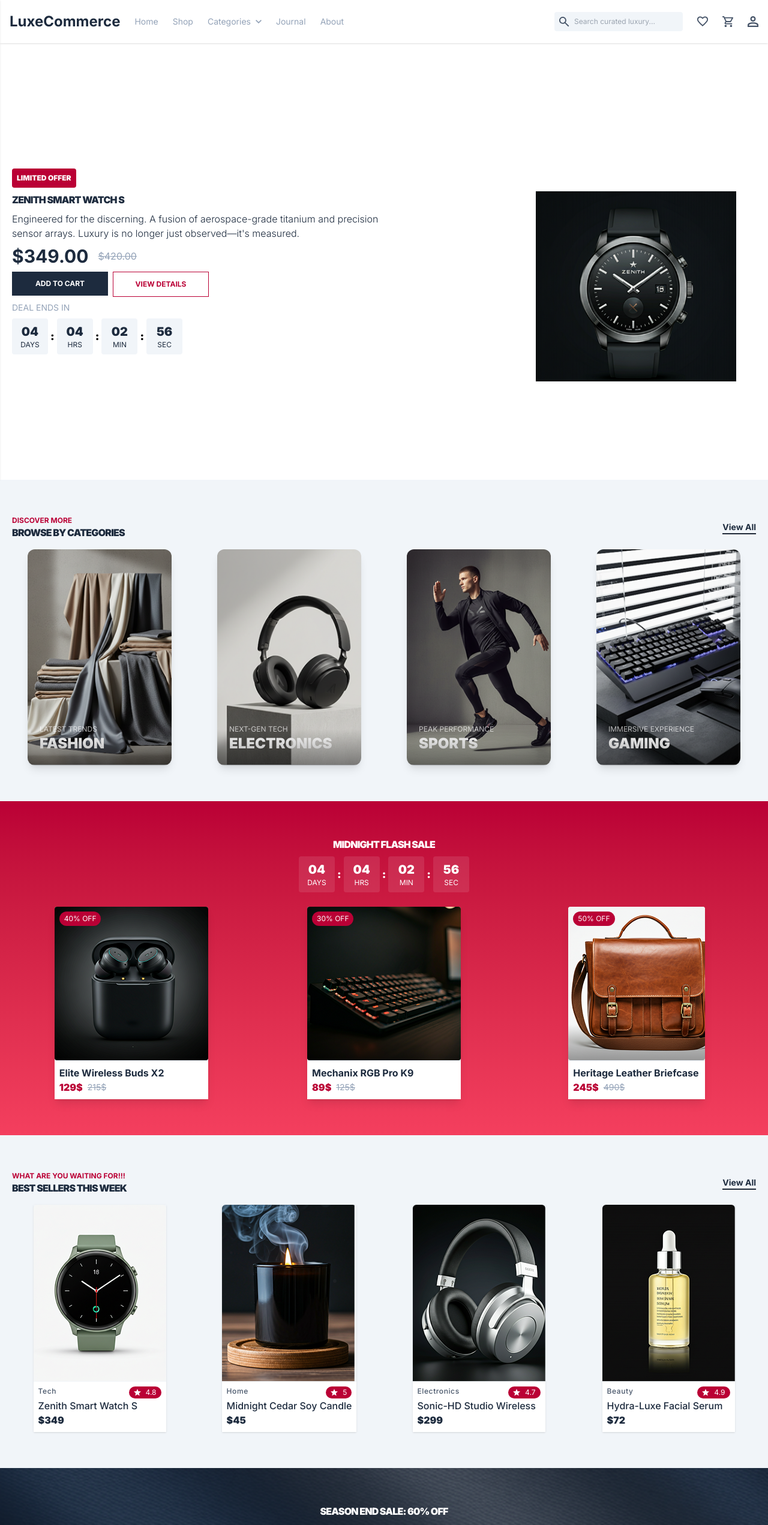
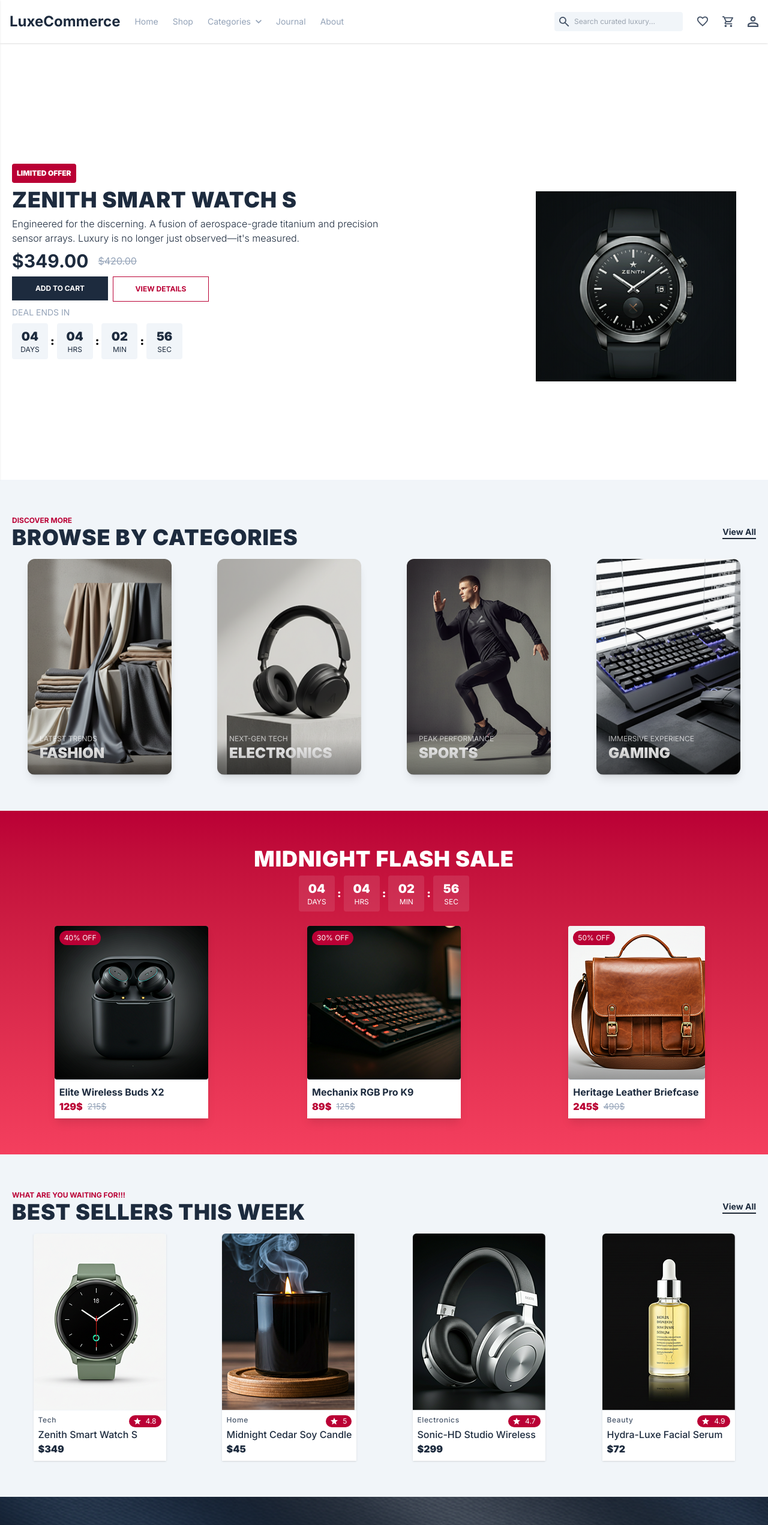
Before and after one commit to abdalla-samir/LuxeCommerce, a React (Vite) app: page / in a window 1280 px wide. Shown: the top 2543 px of the page at 60% size. Built offline with nearby package versions, Linux system fonts and the light colour scheme.

Commit message:
Fixed the heading in the home section

```diff
--- a/src/components/home/BestSellers.jsx
+++ b/src/components/home/BestSellers.jsx
@@ -19,6 +19,7 @@
                 <Heading
                     label="Best Sellers This Week"
                     tag="What Are You Waiting For!!!"
+                    headingLevel="heading-one"
                 />
                 <a
                     href="#"
--- a/src/components/home/Categories.jsx
+++ b/src/components/home/Categories.jsx
@@ -16,7 +16,11 @@
         <>
             <div className="bg-bg-section section-padding">
                 <div className="text-primary flex max-sm:flex-col gap-2 justify-between items-center mb-4">
-                    <Heading label="Browse by Categories" tag="Discover More" />
+                    <Heading
+                        label="Browse by Categories"
+                        tag="Discover More"
+                        headingLevel="heading-one"
+                    />
                     <a
                         href="#"
                         className="border-b-2 w-fit border-border-dark text-sm font-bold"
--- a/src/components/home/FlashSale.jsx
+++ b/src/components/home/FlashSale.jsx
@@ -18,7 +18,11 @@
     return (
         <div className="bg-linear-to-b from-accent to-accent-light section-padding space-y-6">
             <div className="flex flex-col gap-2 items-center">
-                <Heading label="MIDNIGHT FLASH SALE" labelColor="text-white" />
+                <Heading
+                    label="MIDNIGHT FLASH SALE"
+                    labelColor="text-white"
+                    headingLevel="heading-one"
+                />
                 <FlashTimer
                     endTime="2026-05-01T00:00:00"
                     styles={flashTimerStyles}
--- a/src/components/home/Hero.jsx
+++ b/src/components/home/Hero.jsx
@@ -14,7 +14,10 @@
                 <span className="bg-accent p-2 rounded text-xs text-white font-black uppercase ">
                     Limited Offer
                 </span>
-                <Heading label="Zenith Smart Watch S" />
+                <Heading
+                    label="Zenith Smart Watch S"
+                    headingLevel="heading-one"
+                />
 
                 <p className="text-primary font-light">
                     Engineered for the discerning. A fusion of aerospace-grade
--- a/src/components/home/PromoBanner.jsx
+++ b/src/components/home/PromoBanner.jsx
@@ -6,7 +6,11 @@
             className="section-padding bg-primary bg-cover text-white flex flex-col items-center gap-2 text-center"
             style={{ backgroundImage: `url(${PromoBannerImage})` }}
         >
-            <Heading label="Season End Sale: 60% OFF" labelColor="text-white" />
+            <Heading
+                label="Season End Sale: 60% OFF"
+                labelColor="text-white"
+                headingLevel="heading-one"
+            />
             <p className="text-muted">
                 Refresh your lifestyle with our curated clearance collection.
                 Limited time only.
```
